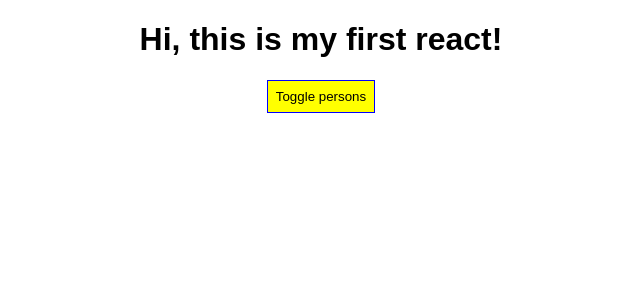
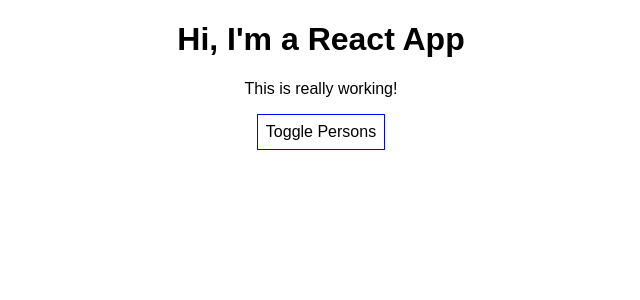
Before and after one commit to bujinwang/react-complete-guide, a React (Create React App) app: page / in a window 1280 px wide. Shown: the top 300 px of the page, without its empty margins (319-959 px from the left). Built offline with nearby package versions, Linux system fonts and the light colour scheme.

Commit message:
lecture 58 finished

```diff
--- a/src/App.css
+++ b/src/App.css
@@ -1,28 +1,3 @@
 .App {
   text-align: center;
 }
-
-.App-logo {
-  animation: App-logo-spin infinite 20s linear;
-  height: 80px;
-}
-
-.App-header {
-  background-color: #222;
-  height: 150px;
-  padding: 20px;
-  color: white;
-}
-
-.App-title {
-  font-size: 1.5em;
-}
-
-.App-intro {
-  font-size: large;
-}
-
-@keyframes App-logo-spin {
-  from { transform: rotate(0deg); }
-  to { transform: rotate(360deg); }
-}
--- a/src/App.js
+++ b/src/App.js
@@ -5,16 +5,49 @@
 class App extends Component {
   state = {
     persons: [
-      {name: 'Max', age: 28},
-      {name: 'Manu', age: 29},
-      {name: "Stephanie", age: 26}
-    ]
+      {id: 'asfa1', name: 'Max', age: 28},
+      {id: 'vasdf1', name: 'Manu', age: 29},
+      {id: 'asdf11', name: 'Stephanie', age: 26}
+    ],
+    otherState: 'some other value',
+    showPersons: false
+  }
+
+  nameChangedHandler = (event, id) => {
+    const personIndex = this.state.persons.findIndex(p => {
+      return p.id === id;
+    });
+
+    const person = {
+      ...this.state.persons[personIndex]
+    };
+
+    // const person = Object.assign({}, this.state.persons[personIndex]);
+
+    person.name = event.target.value;
+
+    const persons = [...this.state.persons];
+    persons[personIndex] = person;
+
+    this.setState({persons: persons});
+  }
+
+  deletePersonHandler = (personIndex) => {
+    // const persons = this.state.persons.slice();
+    const persons = [...this.state.persons];
+    persons.splice(personIndex, 1);
+    this.setState({persons: persons});
+  }
+
+  togglePersonsHandler = () => {
+    const doesShow = this.state.showPersons;
+    this.setState({showPersons: !doesShow});
   }
 
   render() {
     const style = {
-      backgroundColor: 'yellow',
-      font: 'inhert',
+      backgroundColor: 'white',
+      font: 'inherit',
       border: '1px solid blue',
       padding: '8px',
       cursor: 'pointer'
@@ -23,63 +56,34 @@
     let persons = null;
 
     if (this.state.showPersons) {
-      persons = (<div>
-        <Person
-          changed={this.nameChanged}
-          clickHandler={() => {
-            this.switchName('Burt')
-          }}
-          name={this.state.persons[0].name}
-          age={this.state.persons[0].age}>My hobby this swimming
-        </Person>
-        < Person name={this.state.persons[1].name} age={this.state.persons[1].age}>My hobby this swimming</Person>
-        <Person name={this.state.persons[2].name} age={this.state.persons[2].age}>My hobby this swimming</Person>
-      </div>);
+      persons = (
+        <div>
+          {this.state.persons.map((person, index) => {
+            return <Person
+              click={() => this.deletePersonHandler(index)}
+              name={person.name}
+              age={person.age}
+              key={person.id}
+              changed={(event) => this.nameChangedHandler(event, person.id)}>
+              I am the children content
+            </Person>
+          })}
+        </div>
+      );
     }
+
     return (
       <div className="App">
-        <h1>Hi, this is my first react!</h1>
-        <button style={style} onClick={this.togglePersonHandler}>Toggle persons</button>
+        <h1>Hi, I'm a React App</h1>
+        <p>This is really working!</p>
+        <button
+          style={style}
+          onClick={this.togglePersonsHandler}>Toggle Persons
+        </button>
         {persons}
       </div>
     );
-  }
-
-  switchName = (newName) => {
-
-    let p = this.state.persons[0];
-    this.setState({
-      persons: [
-        {name: newName, age: 29},
-        {name: 'Max', age: 28},
-        {name: "Stephanie", age: 26}
-      ],
-      otherState: "test",
-      showPersons: false
-    });
-    console.log('switch name clicked ' + p.name);
-  }
-
-  nameChanged = (event) => {
-
-    let p = this.state.persons[0];
-    this.setState({
-      persons: [
-        {name: event.target.value, age: 29},
-        {name: 'Max', age: 28},
-        {name: "Stephanie", age: 26}
-      ],
-      otherState: "test"
-    });
-    console.log('switch name clicked ' + p.name);
-  }
-
-  togglePersonHandler = () => {
-    const showperson = this.state.showPersons;
-    this.setState({
-      showPersons:
-        !showperson
-    });
+    // return React.createElement('div', {className: 'App'}, React.createElement('h1', null, 'Does this work now?'));
   }
 }
 
--- a/src/Person/Person.css
+++ b/src/Person/Person.css
@@ -1,6 +1,6 @@
 .Person {
     width: 60%;
-    margin: auto;
+    margin: 16px auto;
     border: 1px solid #eee;
     box-shadow: 0 2px 3px #ccc;
     padding: 16px;
--- a/src/Person/Person.js
+++ b/src/Person/Person.js
@@ -1,10 +1,11 @@
 import React from 'react';
+
 import './Person.css';
 
 const person = (props) => {
   return (
     <div className="Person">
-      <p onClick={props.clickHandler}><b>I am {props.name} and my age is {props.age}. {this.state}</b></p>
+      <p onClick={props.click}>I'm {props.name} and I am {props.age} years old!</p>
       <p>{props.children}</p>
       <input type="text" onChange={props.changed} value={props.name}/>
     </div>
--- a/src/index.js
+++ b/src/index.js
@@ -4,5 +4,5 @@
 import App from './App';
 import registerServiceWorker from './registerServiceWorker';
 
-ReactDOM.render(<App/>, document.getElementById('root'));
+ReactDOM.render(<App />, document.getElementById('root'));
 registerServiceWorker();
--- a/src/registerServiceWorker.js
+++ b/src/registerServiceWorker.js
@@ -32,21 +32,12 @@
     window.addEventListener('load', () => {
       const swUrl = `${process.env.PUBLIC_URL}/service-worker.js`;
 
-      if (isLocalhost) {
+      if (!isLocalhost) {
+        // Is not local host. Just register service worker
+        registerValidSW(swUrl);
+      } else {
         // This is running on localhost. Lets check if a service worker still exists or not.
         checkValidServiceWorker(swUrl);
-
-        // Add some additional logging to localhost, pointing developers to the
-        // service worker/PWA documentation.
-        navigator.serviceWorker.ready.then(() => {
-          console.log(
-            'This web app is being served cache-first by a service ' +
-              'worker. To learn more, visit https://goo.gl/SC7cgQ'
-          );
-        });
-      } else {
-        // Is not local host. Just register service worker
-        registerValidSW(swUrl);
       }
     });
   }
```
Also changed, not shown: 1 other file (tests, documents, lock files or other folders).
